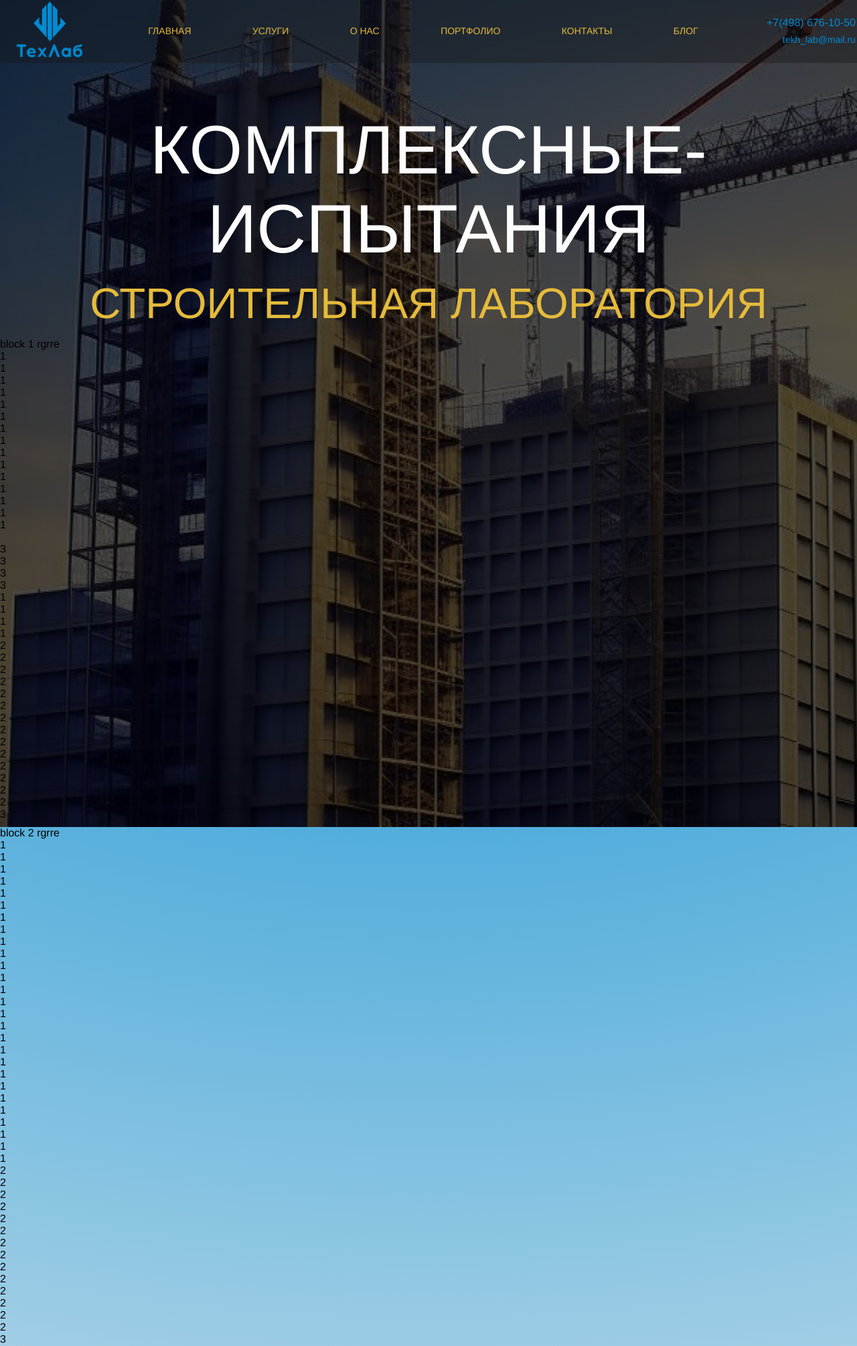
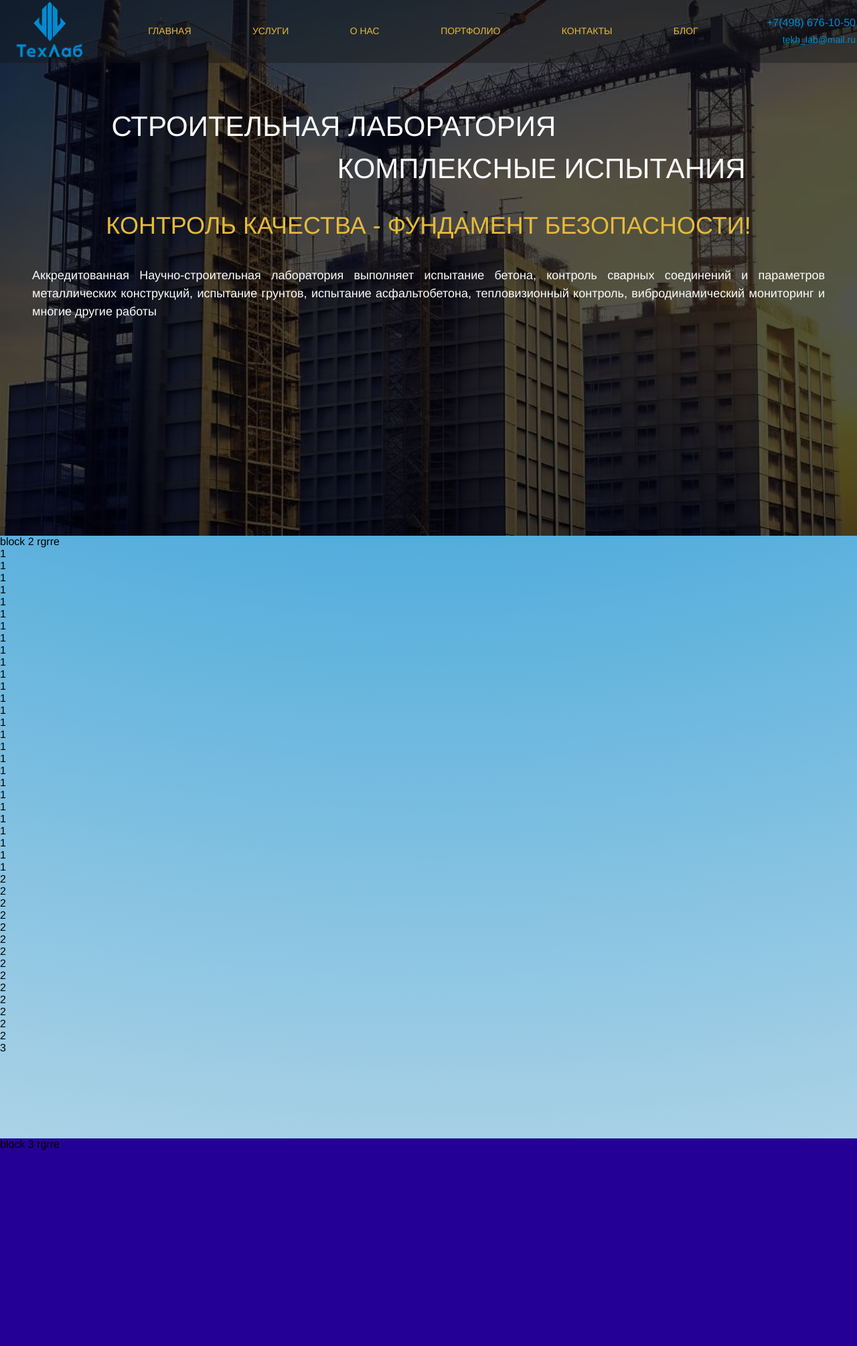
Before and after one commit to Puaris/def.my, a PHP site: page / in a window 1280 px wide. Shown: the top 2010 px of the page at 67% size. Run offline with PHP 8.4, Linux system fonts and the light colour scheme.

Commit message:
продолжил

```diff
--- a/www.lab.my/css/b/b1.css
+++ b/www.lab.my/css/b/b1.css
@@ -13,19 +13,39 @@
 }
 
 #b1 .maxw{
-    padding:150px 0 10px;
+    padding-top:150px;
+    padding-bottom:13px;
+}
+@media (max-width: 850px) {
+    #b1 .maxw{
+        padding-top:80px;
+    }
 }
 
 #b1 h1{
-    font-size: 8cqi;
-    color: var(--white-color);
+    font-size: clamp(20px, 8cqi, 42px);
+    color: var(--white-col);
+    text-align:left;
+    margin-left:clamp(0px,13cqi,180px);
+}
+
+#b1 h1:nth-child(2){
+    text-align: right;
+    margin-right:clamp(0px,13cqi,180px);
 }
 
 #b1 h2{
-    font-size: 5cqi;
-    color: var(--yellow-color);
+    margin: clamp(25px, 5cqi, 40px) auto;
+    font-size: clamp(16px, 6cqi, 36px);
+    color: var(--yellow-col);
+    text-wrap: balance;
 }
 
+#b1 p{
+    font-size:clamp(14px, 3cqi,18px);
+    color: var(--white-col);
+    margin: 5px clamp(5px, 6cqi, 48px);
+}
 
 /*Temp*/
 
@@ -41,7 +61,7 @@
 
 #b3{
     min-height:1200px;
-    /* background: #250096; */
+    background: #250096;
 }
 /* #b3 > div{
     position: sticky;
--- a/www.lab.my/css/def/header.css
+++ b/www.lab.my/css/def/header.css
@@ -14,13 +14,13 @@ header{
     right: 0;
     /*padding: 17px 0 40px;*/
 
-    background-color:rgba(23,23,23,.37);
+    background-color:rgba(23,23,23,.39);
     /*height:125px;*/
     z-index:5;
     font-size: 14px;
     font-weight: 300;
     line-height: 17px;
-    color: var(--white-color);
+    color: var(--white-col);
 }
 
 
--- a/www.lab.my/css/def/main.css
+++ b/www.lab.my/css/def/main.css
@@ -1,9 +1,9 @@
 :root{
 
-    --logo-color:#008BD2;
-    --yellow-color:#E5BB3B;/*#F5E356;*/
-    --red-color:#E7552C;/*#CB6318*/
-    --white-color:#fcfcfc;
+    --logo-col:#008BD2;
+    --yellow-col:#E5BB3B;/*#F5E356;*/
+    --red-col:#E7552C;/*#CB6318*/
+    --white-col:#fcfcfc;
 }
 *{
     outline:none;
@@ -89,7 +89,7 @@ footer{
     z-index: -1;
     min-height: 350px;
     background-color:rgba(13,13,13,.9);
-    color: white;
+    color: var(--white-col);
     text-shadow: 2px 2px black;
     padding: 5px 0;
     text-align: center;
--- a/www.lab.my/index.html
+++ b/www.lab.my/index.html
@@ -59,10 +59,11 @@
 
 <section id="b1"><div class="hfon"></div>
   <div class="maxw">
-    <h1>КОМПЛЕКСНЫЕ-ИСПЫТАНИЯ</h1>
-    <h2>СТРОИТЕЛЬНАЯ ЛАБОРАТОРИЯ</h2>
-    block 1 rgrre
-    <br>1<br>1<br>1<br>1<br>1<br>1<br>1<br>1<br>1<br>1<br>1<br>1<br>1<br>1<br>1<br><br>3<br>3<br>3<br>3<br>1<br>1<br>1<br>1<br>2<br>2<br>2<br>2<br>2<br>2<br>2<br>2<br>2<br>2<br>2<br>2<br>2<br>2<br>3
+    <h1>СТРОИТЕЛЬНАЯ ЛАБОРАТОРИЯ</h1><h1>КОМПЛЕКСНЫЕ ИСПЫТАНИЯ</h1>
+<h2>КОНТРОЛЬ КАЧЕСТВА - ФУНДАМЕНТ БЕЗОПАСНОСТИ!</h2>
+<p>Аккредитованная Научно-строительная лаборатория выполняет испытание бетона, контроль сварных соединений и параметров металлических конструкций, испытание грунтов, испытание асфальтобетона, тепловизионный контроль, вибродинамический мониторинг и многие другие работы</p>
+
+
   </div>
 </section>
 
```
Also changed, not shown: other parts of www.lab.my/css/def/header.css (+28 -9 lines).
